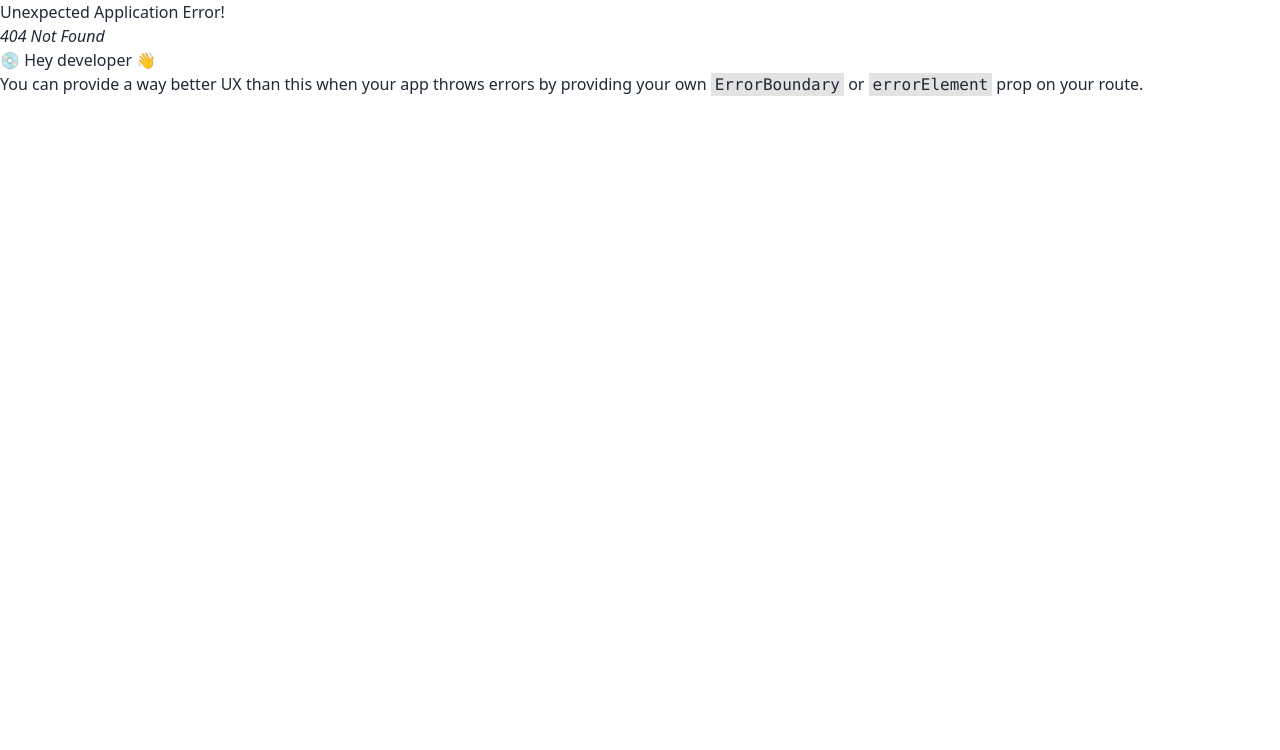
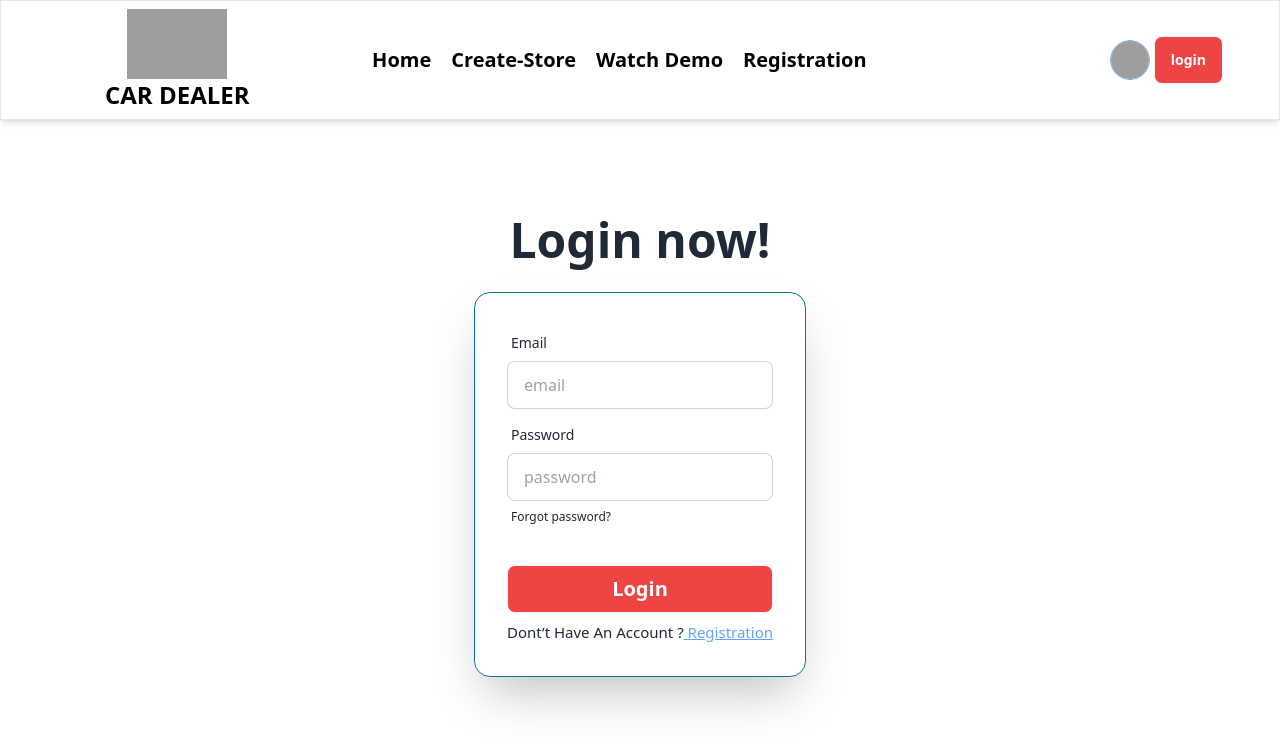
Before and after one commit to Md-Abdur-Razzak/Inventory-client, a React (Vite) app: page /login in a window 1280 px wide. Before the commit this address had no page. Shown: the top 750 px of the page. Built offline with nearby package versions, Linux system fonts and the light colour scheme; no server answers; grey boxes are pictures that could not be loaded.

Commit message:
user Login and Registration page section

```diff
--- a/package.json
+++ b/package.json
@@ -10,11 +10,13 @@
     "preview": "vite preview"
   },
   "dependencies": {
+    "firebase": "^10.6.0",
     "localforage": "^1.10.0",
     "match-sorter": "^6.3.1",
     "react": "^18.2.0",
     "react-dom": "^18.2.0",
     "react-router-dom": "^6.20.0",
+    "react-toastify": "^9.1.3",
     "sort-by": "^1.2.0"
   },
   "devDependencies": {
--- /dev/null
+++ b/src/Route/AuthProvider.jsx
@@ -0,0 +1,21 @@
+import { createUserWithEmailAndPassword } from "firebase/auth";
+import { createContext, useContext } from "react";
+import { auth } from "../firebase/firebase.config";
+
+export const MyContext = createContext(null)
+const AuthProvider = ({children}) => {
+    const creatEmilAndPassword = (email,password)=>{
+        return createUserWithEmailAndPassword(auth,email,password)
+    }
+
+    const passingDataAuth = {
+        creatEmilAndPassword
+    }
+    return (
+        <MyContext.Provider value={passingDataAuth}>
+            {children}
+        </MyContext.Provider>
+    );
+};
+
+export default AuthProvider;
--- a/src/component/Home/Navbar/Navbar.jsx
+++ b/src/component/Home/Navbar/Navbar.jsx
@@ -31,47 +31,37 @@ const Navbar = () => {
             to={"/"}
             className={({ isActive, isPending }) =>
             isActive
-            ? " text-white bg-green-700 btn"
+            ? " text-white bg-red-500 btn"
             : isPending
             ? "pending"
             : ""
             }
             >Home</NavLink>
             <NavLink
-            to={"/about"}
+            to={"/Create-Store"}
             className={({ isActive, isPending }) =>
             isActive
-            ? " text-white bg-green-700 btn"
+            ? " text-white bg-red-500 btn"
             : isPending
             ? "pending"
             : ""}
-            >About us</NavLink>
+            >Create-Store</NavLink>
             <NavLink
-            to={"/services"}
+            to={"/Watch-Demo"}
             className={({ isActive, isPending }) =>
             isActive
-            ? " text-white bg-green-700 btn"
+            ? " text-white bg-red-500 btn"
             : isPending
             ? "pending"
             : ""
             }
-            >services</NavLink>
+            >Watch Demo</NavLink>
 
-            <NavLink
-            to={"/contack"}
-            className={({ isActive, isPending }) =>
-            isActive
-            ? " text-white bg-green-700 btn"
-            : isPending
-            ? "pending"
-            : ""
-            }
-            >Contact</NavLink>
              <NavLink
             to={"/registration"}
             className={({ isActive, isPending }) =>
             isActive
-            ? " text-white bg-green-700 btn"
+            ? " text-white bg-red-500 btn"
             : isPending
             ? "pending"
             : ""
@@ -91,50 +81,42 @@ const Navbar = () => {
             to={"/"}
             className={({ isActive, isPending }) =>
             isActive
-            ? " text-white bg-green-700 btn"
-            : isPending
-            ? "pending"
-            : ""}
-            >Home</NavLink>
-        <NavLink
-            to={"/about"}
-            className={({ isActive, isPending }) =>
-            isActive
-            ? " text-white bg-green-700 btn"
-            : isPending
-            ? "pending"
-            : ""}
-            >About us</NavLink>
-            <NavLink
-            to={"/services"}
-            className={({ isActive, isPending }) =>
-            isActive
-            ? " text-white bg-green-700 btn"
+            ? " text-white bg-red-500 btn"
             : isPending
             ? "pending"
             : ""
             }
-            >services</NavLink>
+            >Home</NavLink>
             <NavLink
-            to={`/contack`}
+            to={"/Create-Store"}
             className={({ isActive, isPending }) =>
             isActive
-            ? " text-white bg-green-700 btn "
+            ? " text-white bg-red-500 btn"
             : isPending
             ? "pending"
             : ""}
-            >Contact</NavLink>
+            >Create-Store</NavLink>
+            <NavLink
+            to={"/Watch-Demo"}
+            className={({ isActive, isPending }) =>
+            isActive
+            ? " text-white bg-red-500 btn"
+            : isPending
+            ? "pending"
+            : ""
+            }
+            >Watch Demo</NavLink>
+
              <NavLink
             to={"/registration"}
             className={({ isActive, isPending }) =>
             isActive
-            ? " text-white bg-green-700 btn"
+            ? " text-white bg-red-500 btn"
             : isPending
             ? "pending"
             : ""
             }
             >Registration</NavLink>
-
         </ul>
       </div>
       <div className="navbar-end md:px-12">
@@ -149,7 +131,7 @@ const Navbar = () => {
 
         </label>
           <Link to={'/login'}>
-          <button className='btn bg-green-700 text-white'>
+          <button className='btn bg-red-500 text-white'>
             login
            </button>
             </Link>
--- /dev/null
+++ b/src/component/Home/varifiuser/CreateStore/CreateStore.jsx
@@ -0,0 +1,11 @@
+
+
+const CreateStore = () => {
+    return (
+        <div>
+            ffffffff
+        </div>
+    );
+};
+
+export default CreateStore;
--- /dev/null
+++ b/src/component/Home/varifiuser/Login.jsx
@@ -0,0 +1,78 @@
+import { Link } from "react-router-dom";
+
+
+const Login = () => {
+
+//     const {singWithEmailAndPassword}=useContext(MyContext)
+//    // const navigator = useNavigate()
+//    // const singLocation = useLocation()
+//    const handelLogin = (e) =>{
+//     e.preventDefault()
+//     const email = e.target.email.value
+//     const password = e.target.password.value
+
+//   singWithEmailAndPassword(email,password)
+// .then((res)=>{
+
+
+//     //navigator(singLocation?.state? singLocation.state :"/")
+//    return toast.success("Log In success")
+
+// })
+// .catch((error)=>{
+//  toast.error("Invalid Email And Password")
+
+// })
+//    }
+
+
+    return (
+        <div className='banner-section  pb-9 '>
+        <div className=''>
+
+        </div>
+          <div className="hero banner-section ">
+        <div className="hero-content flex-col mt-20">
+          <div className="text-center lg:text-left ">
+            <h1 className="text-5xl font-bold">Login now! </h1>
+
+          </div>
+          <div className="card  border border-3 border-cyan-700 flex-shrink-0 md:w-full    shadow-2xl bg-base-100 mt-3">
+          <form onSubmit={'handelLogin'}>
+          <div className="card-body">
+              <div className="form-control ">
+                <label className="label">
+                  <span className="label-text">Email</span>
+                </label>
+                <input type="email" name='email' placeholder="email" required className="input input-bordered w-[100%] " />
+              </div>
+              <div className="form-control">
+                <label className="label">
+                  <span className="label-text">Password</span>
+                </label>
+                <input type="password" name='password' placeholder="password" required className="input input-bordered w-[100%]" />
+                <label className="label">
+                  <a href="#" className="label-text-alt link link-hover">Forgot password?</a>
+                </label>
+              </div>
+              <div className="form-control mt-6">
+                <button  className="btn bg-red-500 text-white text-xl">Login</button>
+
+              </div>
+              <div>
+                <div>
+
+                </div >
+                  <p className='text-[15px]'>Dont’t Have An Account ?<Link className='text-red text-blue-400 underline' to={'/registration'}> Registration</Link></p>
+              </div>
+            </div>
+          </form>
+          </div>
+        </div>
+      </div>
+
+      </div>
+    );
+};
+
+export default Login;
--- /dev/null
+++ b/src/component/Home/varifiuser/Registration.jsx
@@ -0,0 +1,96 @@
+import { useContext } from "react";
+import { Link, useNavigate } from "react-router-dom";
+import { MyContext } from "../../../Route/AuthProvider";
+import { toast } from "react-toastify";
+import { updateProfile } from "firebase/auth";
+
+
+const Registration = () => {
+    const {creatEmilAndPassword}=useContext(MyContext)
+    const navigate = useNavigate()
+
+    const handelRegistration = (e) =>{
+        e.preventDefault()
+            const email = e.target.email.value
+            const password = e.target.password.value
+            const name = e.target.name.value
+            const img = e.target.img.value
+            console.log(email,password);
+
+        if (! /^(?=.*[A-Z])(?=.*[\W_]).{6,}$/.test(password)){
+            return toast.error("Password must be at least 6 characters long and contain at least one uppercase letter and one special character  ")
+        }
+
+
+        creatEmilAndPassword(email,password)
+        .then((res)=>{
+          updateProfile(res.user,{
+            displayName:name,
+            photoURL:img
+          })
+
+          navigate("/Create-Store")
+           return toast.success("congratulations!  Registration successful ")
+
+      })
+      .catch(()=>{
+          return toast.error("email already exists ")
+      })
+    }
+    return (
+
+        <div>
+             <div className="flex justify-center mt-14 ">
+             <h1 className="text-5xl font-bold">Registration</h1>
+
+           </div>
+
+
+          <div className="hero  min-h-screen pb-3 py-2.5">
+
+
+
+           <div className=" card border border-3 border-cyan-700 flex-shrink-0 md:w-full w-[80%]  max-[363px]:w-[90%]  max-w-[600px] py-9 md:px-16 px-5  shadow-2xl bg-base-100 mt-3">
+           <form onSubmit={handelRegistration} >
+
+               <div className="form-control  mt-1">
+                 <label className="label">
+                   <span className="label-text">Name</span>
+                 </label>
+                 <input type="text" placeholder="Name" name='name'  className="input w-full input-bordered " />
+               </div>
+               <div className="form-control mt-3">
+                 <label className="label">
+                   <span className="label-text mt-3">PhotoURL</span>
+                 </label>
+                 <input type="text" placeholder="PhotoURL" name='img' className="input w-full input-bordered " />
+               </div>
+               <div className="form-control mt-3">
+                 <label className="label">
+                   <span className="label-text">Email</span>
+                 </label>
+                 <input type="email" placeholder="email" name='email' required className="input input-bordered w-full" />
+               </div>
+               <div className="form-control mt-3">
+                 <label className="label">
+                   <span className="label-text">Password</span>
+                 </label>
+                 <input type="password" name='password' placeholder="password" required className="input w-full input-bordered" />
+
+               </div>
+               <div className="form-control mt-6">
+                 <button  className="btn bg-red-500 text-white text-xl">Registration</button>
+               </div>
+               <div className='text-xl'>
+                  <span>Already have an account? <Link to={"/login"} className='text-blue-600 underline'>Login</Link></span>
+               </div>
+
+           </form>
+           </div>
+         </div>
+        </div>
+
+    );
+};
+
+export default Registration;
--- /dev/null
+++ b/src/firebase/firebase.config.js
@@ -0,0 +1,19 @@
+// Import the functions you need from the SDKs you need
+import { initializeApp } from "firebase/app";
+import { getAuth } from "firebase/auth";
+// TODO: Add SDKs for Firebase products that you want to use
+// https://firebase.google.com/docs/web/setup#available-libraries
+
+// Your web app's Firebase configuration
+const firebaseConfig = {
+    apiKey:import.meta.env.VITE_API_KEY,
+    authDomain:import.meta.env.VITE_AUTH_DOMAIN,
+    projectId: import.meta.env.VITE_PROJECT_ID,
+    storageBucket: import.meta.env.VITE_STORGE_BOKIT,
+    messagingSenderId: import.meta.env.VITE_MESSAGE_ID,
+    appId: import.meta.env.VITE_APP_ID
+};
+
+// Initialize Firebase
+const app = initializeApp(firebaseConfig);
+export const auth = getAuth(app)
--- a/src/main.jsx
+++ b/src/main.jsx
@@ -4,9 +4,13 @@ import ReactDOM from 'react-dom/client'
 import './index.css'
 import { Route, RouterProvider } from 'react-router-dom'
 import { myRoute } from './Route/Route'
+import AuthProvider from './Route/AuthProvider'
 
 ReactDOM.createRoot(document.getElementById('root')).render(
   <React.StrictMode>
-    <RouterProvider router={myRoute}></RouterProvider>
+    <AuthProvider>
+       <RouterProvider router={myRoute}></RouterProvider>
+    </AuthProvider>
+
   </React.StrictMode>,
 )
```
Also changed, not shown: src/Route/Route.jsx (+15 -0 lines), 1 other file (tests, documents, lock files or other folders).
